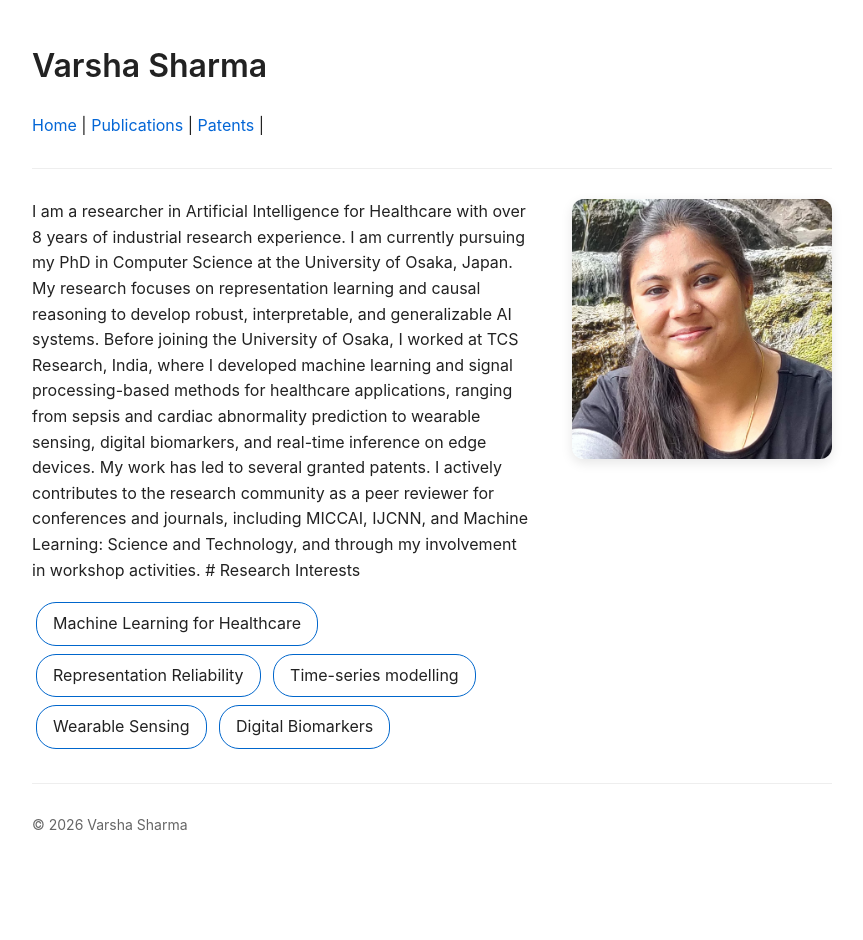
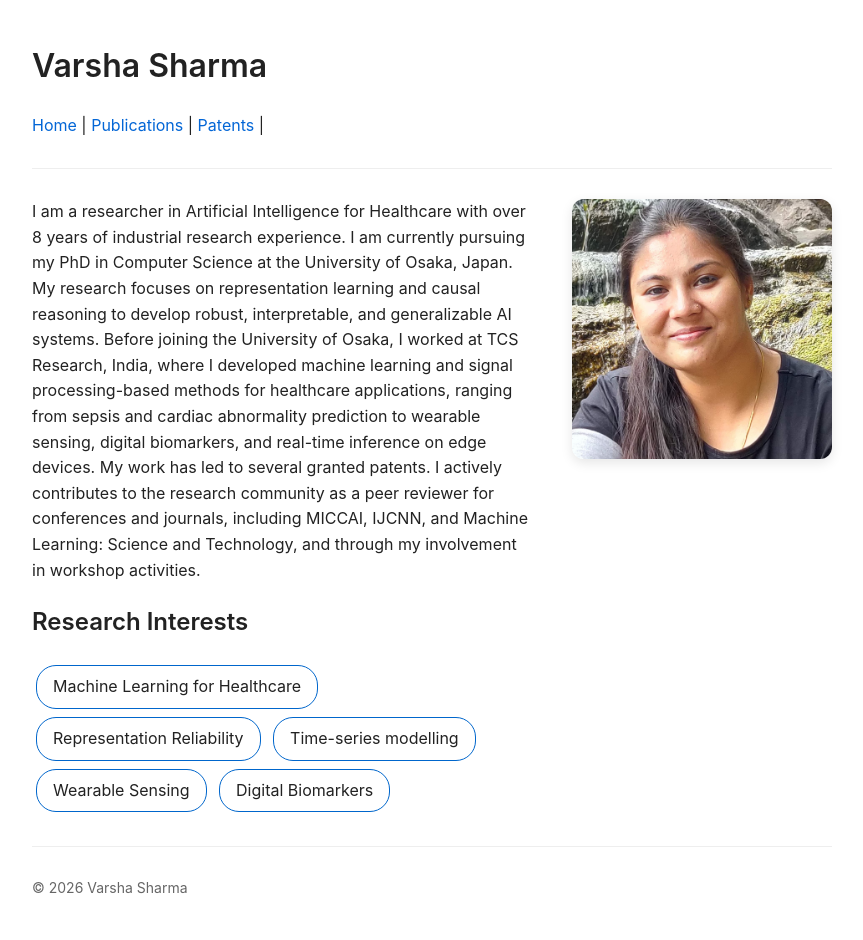
Before and after one commit to shavarsha/shavarsha.github.io, a Jekyll site: the page built from index.md, in a window 1280 px wide. Shown: the whole page, without its empty margins (208-1071 px from the left). Built offline with Jekyll 4.4.1, drawn with Linux system fonts in a browser that asks for light colours; before the commit the page ends 900 px from its top, so only the background shows below that.

Commit message:
Update index.md

```diff
--- a/index.md
+++ b/index.md
@@ -10,8 +10,7 @@ title: Home
 I am a researcher in Artificial Intelligence for Healthcare with over 8 years of industrial research experience. I am currently pursuing my PhD in Computer Science at the University of Osaka, Japan. My research focuses on representation learning and causal reasoning to develop robust, interpretable, and generalizable AI systems. Before joining the University of Osaka, I worked at TCS Research, India, where I developed machine learning and signal processing-based methods for healthcare applications, ranging from sepsis and cardiac abnormality prediction to wearable sensing, digital biomarkers, and real-time inference on edge devices. My work has led to several granted patents. I actively contributes to the research community as a peer reviewer for conferences and journals, including MICCAI, IJCNN, and Machine Learning: Science and Technology, and through my involvement in workshop activities.
 
 
-# Research Interests
-<div style="margin-top:15px;">
+<h2>Research Interests</h2><div style="margin-top:15px;">
 
 <span style="display:inline-block;padding:8px 16px;margin:4px;border:1px solid #0066cc;border-radius:20px;">Machine Learning for Healthcare</span>
 
```
